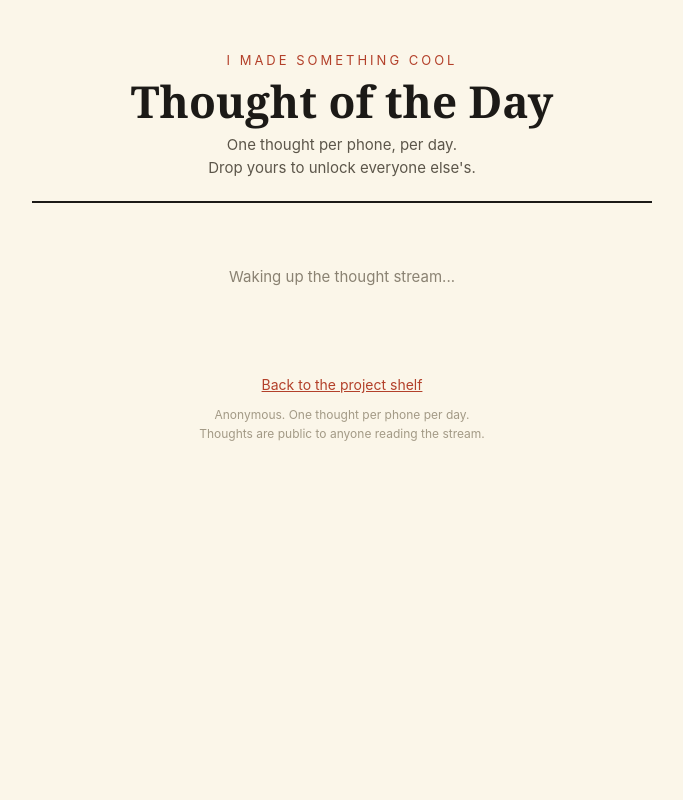
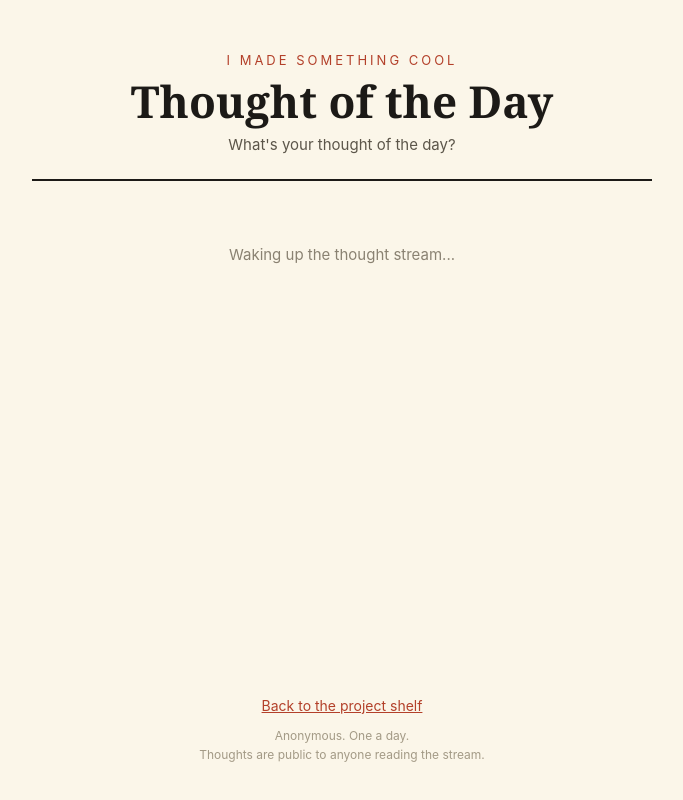
Before and after one commit to iamnottaiiii/ddj, a plain HTML site: page thought-of-the-day/index.html in a window 1280 px wide. Shown: the whole page, without its empty margins (298-981 px from the left). Drawn offline with Linux system fonts and the light colour scheme.

Commit message:
Tighten Thought of the Day copy and layout

```diff
--- a/thought-of-the-day/index.html
+++ b/thought-of-the-day/index.html
@@ -11,9 +11,12 @@
     color: #1c1a17;
     font-family: Georgia, 'Times New Roman', serif;
     min-height: 100vh;
-    padding: 24px 16px 60px;
+    display: flex;
+    flex-direction: column;
+    padding: 24px 16px 0;
   }
-  .wrap { max-width: 620px; margin: 0 auto; }
+  .wrap { max-width: 620px; margin: 0 auto; width: 100%; flex: 1; display: flex; flex-direction: column; }
+  main { flex: 1; width: 100%; }
   header { text-align: center; margin: 28px 0 8px; }
   header .kicker {
     font-family: -apple-system, 'Segoe UI', sans-serif;
@@ -92,7 +95,7 @@
     font-size: 15px; line-height: 1.55;
   }
   .done-note strong { color: #b3402a; }
-  footer { text-align: center; margin-top: 44px; }
+  footer { text-align: center; margin-top: auto; padding: 48px 0 36px; }
   footer a { color: #b3402a; font-family: -apple-system, 'Segoe UI', sans-serif; font-size: 14px; }
   footer p { font-family: -apple-system, 'Segoe UI', sans-serif; font-size: 12px; color: #a39a86; margin-top: 10px; line-height: 1.6; }
   .hidden { display: none !important; }
@@ -100,10 +103,11 @@
 </head>
 <body>
 <div class="wrap">
+  <main>
   <header>
     <div class="kicker">I made something cool</div>
     <h1>Thought of the Day</h1>
-    <p class="sub">One thought per phone, per day.<br>Drop yours to unlock everyone else's.</p>
+    <p class="sub">What's your thought of the day?</p>
   </header>
   <hr class="rule">
 
@@ -128,10 +132,11 @@
   </div>
 
   <div id="boot" class="loading">Waking up the thought stream...</div>
+  </main>
 
   <footer>
     <a href="../projects/">Back to the project shelf</a>
-    <p>Anonymous. One thought per phone per day.<br>Thoughts are public to anyone reading the stream.</p>
+    <p>Anonymous. One a day.<br>Thoughts are public to anyone reading the stream.</p>
   </footer>
 </div>
 
```
